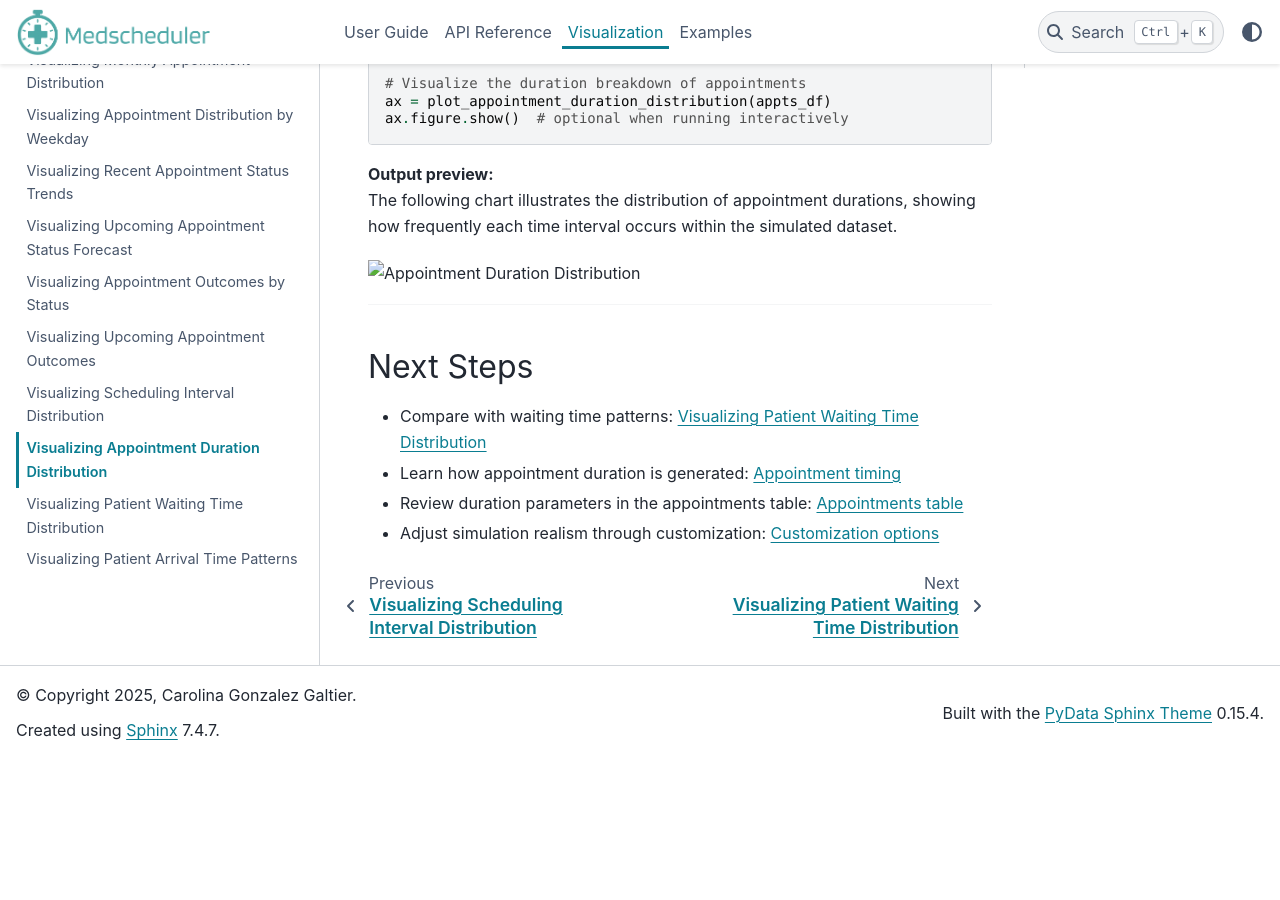
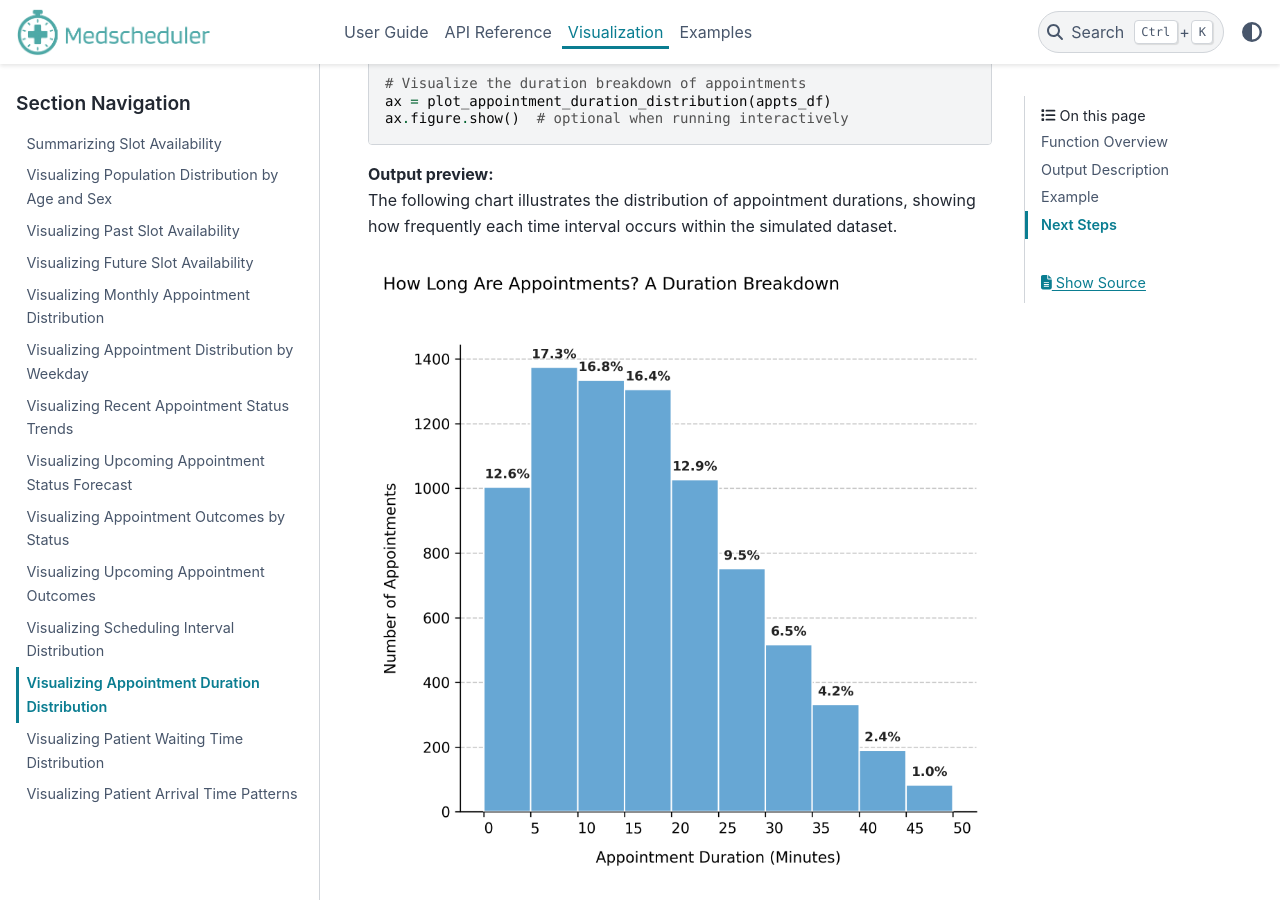
Before and after one commit to carogaltier/medscheduler, a Sphinx documentation site: the page built from docs/visualization/plot_appointment_duration_distribution.md, in a window 1280 px wide and 900 px high, scrolled down 1541 px. Built offline with Sphinx 7.4.7 and the PyData theme 0.15.4, drawn with Linux system fonts in a browser that asks for light colours; before the commit the page ends 2300 px from its top, so only the background shows below that.

Commit message:
Update plot_appointment_duration_distribution.md

```diff
--- a/docs/visualization/plot_appointment_duration_distribution.md
+++ b/docs/visualization/plot_appointment_duration_distribution.md
@@ -48,7 +48,7 @@ ax.figure.show()  # optional when running interactively
 **Output preview:**
 The following chart illustrates the distribution of appointment durations, showing how frequently each time interval occurs within the simulated dataset.
 
-![Appointment Duration Distribution](../_static/visuals/plot_appointment_duration_distribution.png)
+![Appointment Duration Distribution](../_static/visuals/visualization/plot_appointment_duration_distribution.png)
 
 ---
 
```
